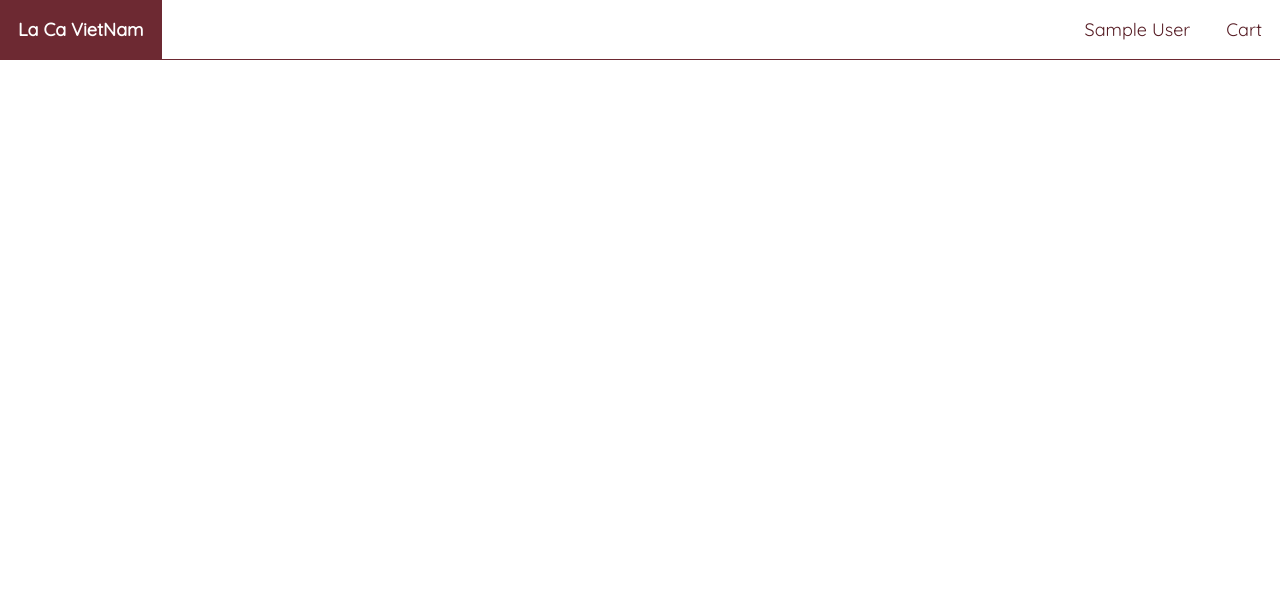
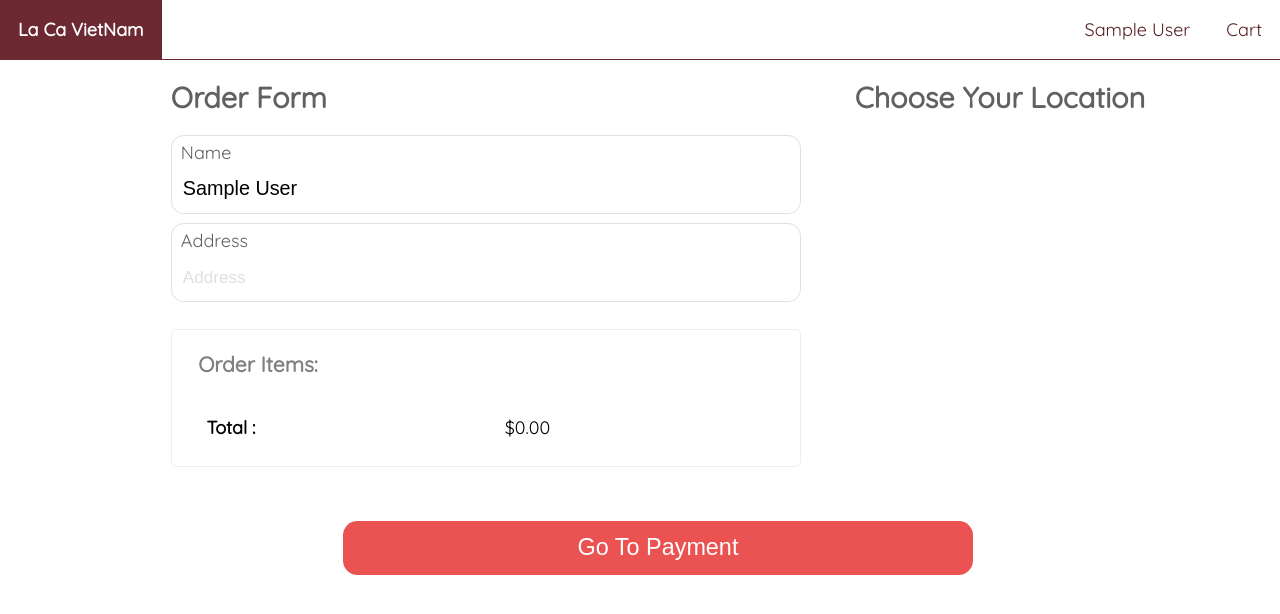
Before and after one commit to taccumei/lacavietnam-react-js, a React (Create React App) app in the folder frontend/: page /checkout in a window 1280 px wide. Shown: the top 614 px of the page. Built offline with nearby package versions, Linux system fonts and the light colour scheme; sample sign-in values are in the browser's storage.

Commit message:
add css for checout page, showing user form and order items list

```diff
--- /dev/null
+++ b/frontend/src/components/OrderItemsList/OrderItemsList.js
@@ -0,0 +1,45 @@
+import React from 'react';
+import { Link } from 'react-router-dom';
+import Price from '../Price/Price';
+import classes from './orderitemlist.module.css';
+
+export default function OrderItemsList({ order }) {
+  return (
+    <table className={classes.table}>
+      <tbody>
+        <tr>
+          <td colSpan="5">
+            <h3>Order Items:</h3>
+          </td>
+        </tr>
+        {order.items.map(item => (
+          <tr key={item.food.id}>
+            <td>
+              <Link to={`/food/${item.food.id}`}>
+                <img src={item.food.imageUrl} />
+              </Link>
+            </td>
+            <td>{item.food.name}</td>
+            <td>
+              <Price price={item.food.price} />
+            </td>
+            <td>{item.quantity}</td>
+            <td>
+              <Price price={item.price} />
+            </td>
+          </tr>
+        ))}
+
+        <tr>
+          <td colSpan="3"></td>
+          <td>
+            <strong>Total :</strong>
+          </td>
+          <td>
+            <Price price={order.totalPrice} />
+          </td>
+        </tr>
+      </tbody>
+    </table>
+  );
+}
--- /dev/null
+++ b/frontend/src/components/OrderItemsList/orderitemlist.module.css
@@ -0,0 +1,28 @@
+.table {
+  width: 100%;
+  border: 1px solid #eeeeee;
+  margin-top: 1rem;
+  border-radius: 5px;
+  padding: 0.5rem 1rem;
+}
+
+.table td {
+  height: 3rem;
+}
+
+.table td img {
+  width: 3rem;
+  height: 3rem;
+  object-fit: cover;
+  border-radius: 100rem;
+}
+
+.table h3 {
+  margin-top: 0.5rem;
+  margin-left: 0.3rem;
+  color: grey;
+}
+
+.table a:hover {
+  opacity: 0.9;
+}
--- a/frontend/src/pages/Checkout/CheckoutPage.js
+++ b/frontend/src/pages/Checkout/CheckoutPage.js
@@ -1,9 +1,82 @@
-import React from 'react'
+import React from 'react';
+import { useCart } from '../../hooks/useCart';
+import { useAuth } from '../../hooks/useAuth';
+import { useNavigate } from 'react-router-dom';
+import { useState } from 'react';
+import { useForm } from 'react-hook-form';
+import { toast } from 'react-toastify';
+import { createOrder } from '../../services/orderService';
+import classes from './checkoutpage.module.css';
+import Title from '../../components/Title/Title';
+import Input from '../../components/Input/Input';
+import Button from '../../components/Button/Button';
+import OrderItemsList from '../../components/OrderItemsList/OrderItemsList';
+
 
 export default function CheckoutPage() {
+  const { cart } = useCart();
+  const { user } = useAuth();
+  const navigate = useNavigate();
+  const [order, setOrder] = useState({ ...cart });
+
+  const {
+  register,
+  formState: { errors },
+  handleSubmit,
+  } = useForm();
+
+  const submit = async data => {
+    if (!order.addressLatLng) {
+      toast.warning('Please select your location on the map');
+      return;
+    }
+    await createOrder({ ...order, name: data.name, address: data.address });
+    navigate('/payment');
+  }
+
   return (
-    <div>
+    <>
+      <form onSubmit={handleSubmit(submit)} className={classes.container}>
+        <div className={classes.content}>
+          <Title title="Order Form" fontSize="1.6rem" />
+          <div className={classes.inputs}>
+            <Input
+              defaultValue={user.name}
+              label="Name"
+              {...register('name')}
+              error={errors.name}
+            />
+            <Input
+              defaultValue={user.address}
+              label="Address"
+              {...register('address')}
+              error={errors.address}
+            />
+          </div>
+          <OrderItemsList order={order} />
+        </div>
+        <div>
+          <Title title="Choose Your Location" fontSize="1.6rem" />
+          {/* <Map
+            location={order.addressLatLng}
+            onChange={latlng => {
+              console.log(latlng);
+              setOrder({ ...order, addressLatLng: latlng });
+            }}
+          /> */}
+        </div>
 
-    </div>
-  )
+        <div className={classes.buttons_container}>
+          <div className={classes.buttons}>
+            <Button
+              type="submit"
+              text="Go To Payment"
+              width="100%"
+              height="3rem"
+            />
+          </div>
+        </div>
+      </form>
+    </>
+  );
 }
--- a/frontend/src/pages/Checkout/checkoutpage.module.css
+++ b/frontend/src/pages/Checkout/checkoutpage.module.css
@@ -0,0 +1,33 @@
+.container {
+  margin-top: 1rem;
+  display: flex;
+  margin: 0 0 6rem 2rem;
+  flex-wrap: wrap;
+  justify-content: center;
+}
+
+.content {
+  width: 35rem;
+  margin: 0 3rem 0 0;
+}
+
+.content,
+.inputs {
+  display: flex;
+  flex-direction: column;
+}
+
+.inputs {
+  width: 100%;
+}
+
+.buttons_container {
+  flex-basis: 100%;
+  display: flex;
+  justify-content: center;
+}
+
+.buttons {
+  margin: 2rem;
+  width: 35rem;
+}
--- /dev/null
+++ b/frontend/src/services/orderService.js
@@ -0,0 +1,37 @@
+import axios from 'axios';
+
+export const createOrder = async order => {
+  try {
+    const { data } = axios.post('/api/orders/create', order);
+    return data;
+  } catch (error) {}
+};
+
+// export const getNewOrderForCurrentUser = async () => {
+//   const { data } = await axios.get('/api/orders/newOrderForCurrentUser');
+//   return data;
+// };
+
+// export const pay = async paymentId => {
+//   try {
+//     const { data } = await axios.put('/api/orders/pay', { paymentId });
+//     return data;
+//   } catch (error) {}
+// };
+
+
+// export const trackOrderById = async orderId => {
+//   const { data } = await axios.get('/api/orders/track/' + orderId);
+//   return data;
+// };
+
+// export const getAll = async state => {
+//   const { data } = await axios.get(`/api/orders/${state ?? ''}`);
+//   return data;
+// };
+
+
+// export const getAllStatus = async () => {
+//   const { data } = await axios.get(`/api/orders/allStatus`);
+//   return data;
+// }
```
